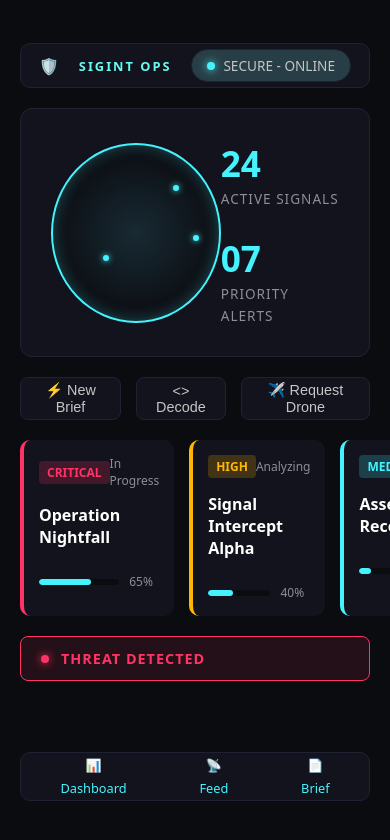
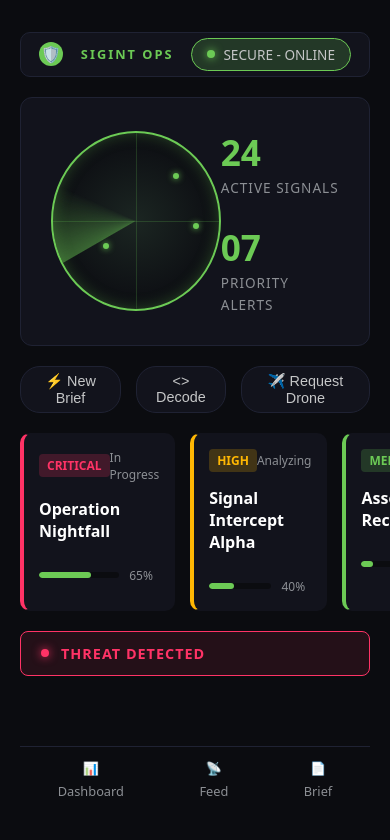
Before and after one commit to YaelRubnitz/fullstack-homework, a plain HTML site: page css_finall/html.html in a window 390 px wide. Shown: the top 840 px of the page. Drawn offline with Linux system fonts and the light colour scheme.

Commit message:
fix: add missing newline and update title in figma.html; enhance styles in figma.css for better layout and responsiveness

```diff
--- a/css_finall/styles.css
+++ b/css_finall/styles.css
@@ -1,3 +1,4 @@
+
 * {
     box-sizing: border-box;
     margin: 0;
@@ -33,24 +34,34 @@ body {
     display: flex;
     justify-content: space-between;
     align-items: center;
+    transition: box-shadow 0.4s ease, border-color 0.4s ease;
 }
 
+.site-header:hover {
+    box-shadow: 0 8px 24px rgba(108, 202, 85, 0.18);
+    border-bottom-color: rgba(108, 202, 85, 0.3);
+}
 
 .header-center h1 {
     font-size: 0.8rem;
     letter-spacing: 2px;
-    color: #66fcf1;
+    color: #6CCA55;
 }
 
 .status-pill {
-    background-color: rgba(129, 234, 241, 0.2);
-    border: 1px solid #1f2233;
+    background-color: rgba(108, 202, 85, 0.2);
     padding: 6px 15px;
     border-radius: 20px;
     display: flex;
     align-items: center;
     gap: 8px;
     font-size: 0.85rem;
+    border: 1px solid #6CCA55;
+    transition: background-color 0.3s ease;
+}
+
+.status-pill:hover {
+    background-color: rgba(108, 202, 85, 0.4);
 }
 
 .dot {
@@ -60,8 +71,34 @@ body {
 }
 
 .green-dot {
-    background-color: #45f3ff;
-    box-shadow: 0 0 8px #45f3ff;
+    background-color: #6CCA55;
+    box-shadow: 0 0 8px #6CCA55;
+    animation: dot 1s infinite;
+}
+
+@keyframes dot {
+    0% {
+        opacity: 1;
+    }
+    100% {
+        opacity: 0.5;
+    }
+}
+
+.shield-icon {
+    display: inline-flex;
+    justify-content: center;
+    align-items: center;
+    width: 24px;
+    height: 24px;
+    border-radius: 50%;
+    cursor: pointer;
+    transition: transform 0.4s ease-in-out;
+    background-color: #6CCA55;
+}
+
+.shield-icon:hover {
+    transform: rotate(180deg);
 }
 
 /* 2. MAIN DASHBOARD BOX (Radar + Stats) */
@@ -73,35 +110,93 @@ body {
     display: flex;
     justify-content: space-around;
     align-items: center;
+    transition: border 0.3s ease;
 }
 
+.main-dashboard-box:hover {
+    border: 1px solid #6CCA55;
+}
+
+/* מיכל הרדאר החיצוני */
 .radar-container {
     width: 180px;
     height: 180px;
-    border: 2px solid #45f3ff;
+    border: 2px solid #6CCA55;
     border-radius: 50%;
     position: relative;
-    background: radial-gradient(circle, rgba(69, 243, 255, 0.1) 0%, rgba(11, 12, 16, 0.8) 70%);
-    box-shadow: inset 0 0 15px rgba(69, 243, 255, 0.3);
+    background: radial-gradient(circle, rgba(108, 202, 85, 0.1) 0%, rgba(11, 12, 16, 0.8) 70%);
+    box-shadow: inset 0 0 15px rgba(108, 202, 85, 0.3);
+    overflow: hidden;
 }
 
-/* .radar-sweep {
+.radar-circle {
+    width: 100%;
+    height: 100%;
+    position: relative;
+}
+
+/* קווי הרשת */
+.radar-circle::before {
+    content: '';
+    position: absolute;
+    top: 0;
+    left: 50%;
+    width: 1px;
+    height: 100%;
+    background-color: rgba(108, 202, 85, 0.2);
+    z-index: 1;
+}
+
+.radar-circle::after {
+    content: '';
     position: absolute;
     top: 50%;
-    left: 50%;
-    width: 90px;
-    height: 90px;
-    background: linear-gradient(45deg, rgba(69,243,255,0.5) 0%, transparent 70%);
-    transform-origin: top left;
-} */
+    left: 0;
+    width: 100%;
+    height: 1px;
+    background-color: rgba(108, 202, 85, 0.2);
+    z-index: 1;
+}
 
+/* אלומת הסורק */
+.radar-sweep {
+    position: absolute;
+    top: 0;
+    left: 0;
+    width: 100%;
+    height: 100%;
+    border-radius: 50%;
+    background: conic-gradient(
+        from 0deg,
+        rgba(108, 202, 85, 0.45) 0deg,
+        rgba(108, 202, 85, 0.05) 50deg,
+        transparent 55deg,
+        transparent 360deg
+    );
+    animation: radar-spin 3s linear infinite;
+    z-index: 2;
+    pointer-events: none;
+}
+
+@keyframes radar-spin {
+    from {
+        transform: rotate(0deg);
+    }
+    to {
+        transform: rotate(360deg);
+    }
+}
+
+/* נקודות הרדאר */
 .blip {
     position: absolute;
     width: 6px;
     height: 6px;
-    background-color: #45f3ff;
+    background-color: #6CCA55;
     border-radius: 50%;
-    box-shadow: 0 0 6px #45f3ff;
+    box-shadow: 0 0 6px #6CCA55;
+    z-index: 3;
+
 }
 
 .blip-1 { top: 40px; left: 120px; }
@@ -117,7 +212,7 @@ body {
 .stat-item .stat-number {
     font-size: 2.2rem;
     font-weight: bold;
-    color: #45f3ff;
+    color: #6CCA55;
     display: block;
 }
 
@@ -137,9 +232,16 @@ body {
     background-color: #12131c;
     border: 1px solid #1f2233;
     color: #c5c6c7;
-    padding: 4px 15px;
-    border-radius: 8px;
+    padding: 6px 15px;
+    border-radius: 20px;
     font-size: 0.9rem;
+    transition: transform 0.3s ease, background-color 0.3s ease, border-color 0.3s ease;
+}
+
+.action-btn:hover {
+    background-color: rgba(108, 202, 85, 0.2);
+    border: 1px solid #6CCA55;
+    transform: translateY(-1px);
 }
 
 /* 4. CARDS GRID */
@@ -156,12 +258,23 @@ body {
     display: flex;
     flex-direction: column;
     gap: 15px;
-    border-left: 4px solid transparent; /* כאן נגדיר את צבעי הגבולות משמאל/ימין לפי התמונה */
+    border: 1px solid transparent;
+    border-left: 4px solid transparent;
+    transition: transform 0.3s ease, border-color 0.3s ease;
+}
+
+.intel-card:hover {
+    border-color: #6CCA55;
+    transform: translateY(-2px);
 }
 
 .intel-card.critical-border { border-left-color: #ff3366; }
 .intel-card.high-border { border-left-color: #ffb703; }
-.intel-card.medium-border { border-left-color: #45f3ff; }
+.intel-card.medium-border { border-left-color: #6CCA55; }
+
+.intel-card.critical-border:hover { border-left-color: #6CCA55; }
+.intel-card.high-border:hover { border-left-color: #6CCA55; }
+.intel-card.medium-border:hover { border-left-color: #6CCA55; }
 
 .card-header {
     display: flex;
@@ -178,7 +291,7 @@ body {
 
 .badge.critical { background-color: rgba(255, 51, 102, 0.2); color: #ff3366; }
 .badge.high { background-color: rgba(255, 183, 3, 0.2); color: #ffb703; }
-.badge.medium { background-color: rgba(69, 243, 255, 0.2); color: #45f3ff; }
+.badge.medium { background-color: rgba(108, 202, 85, 0.2); color: #6CCA55; }
 
 .card-status {
     color: #8c8f94;
@@ -189,13 +302,6 @@ body {
     color: #ffffff;
 }
 
-.card{
-    display: flex;
-    justify-content: space-between;
-
-}
-
-/* מעטפת שמאגדת את הפס ואת האחוזים שצמודים אליו בשורה */
 .card-progress-wrapper {
     display: flex;
     align-items: center;
@@ -203,22 +309,20 @@ body {
     margin-top: 10px;
 }
 
-/* פס ההתקדמות עצמו יתפוס את כל הרוחב הפנוי */
 .progress-bar-container {
-    flex-grow: 1; /* גורם לפס למלא את רוב השטח */
+    flex-grow: 1;
     background-color: #0b0c10;
     height: 6px;
     border-radius: 3px;
-    overflow: hidden; /* שומר שהפס הירוק/תכלת לא יחרוג מהגבולות העגולים */
+    overflow: hidden;
 }
 
 .progress-bar {
-    background-color: #45f3ff;
+    background-color: #6CCA55;
     height: 100%;
     border-radius: 3px;
 }
 
-/* עיצוב הטקסט של האחוזים מצד ימין לפס */
 .progress-text {
     font-size: 0.75rem;
     color: #8c8f94;
@@ -235,6 +339,12 @@ body {
     display: flex;
     align-items: center;
     gap: 12px;
+    transition: background-color 0.3s ease;
+}
+
+.threat-banner:hover {
+    background-color: rgba(255, 51, 102, 0.2);
+    padding: 14px 25px;
 }
 
 .red-dot {
@@ -251,12 +361,10 @@ body {
 
 /* 6. BOTTOM NAVIGATION */
 .bottom-nav {
-    background-color: #12131c;
-    border: 1px solid #1f2233;
-    border-radius: 10px;
+    border-top: 1px solid #1f2233;
     display: flex;
     justify-content: space-around;
-    padding: 3px;
+    padding: 12px 0;
     margin-top: 6vh;
 }
 
@@ -267,8 +375,10 @@ body {
     gap: 5px;
     font-size: 0.8rem;
     color: #8c8f94;
+    cursor: pointer;
+    transition: color 0.3s ease;
 }
 
-.nav-item.active {
-    color: #45f3ff;
+.nav-item:hover {
+    color: #6CCA55;
 }
```
Also changed, not shown: css_finall/html.html (+1 -0 lines), figma_proj/figma.css (+92 -19 lines), figma_proj/figma.html (+2 -1 lines).
